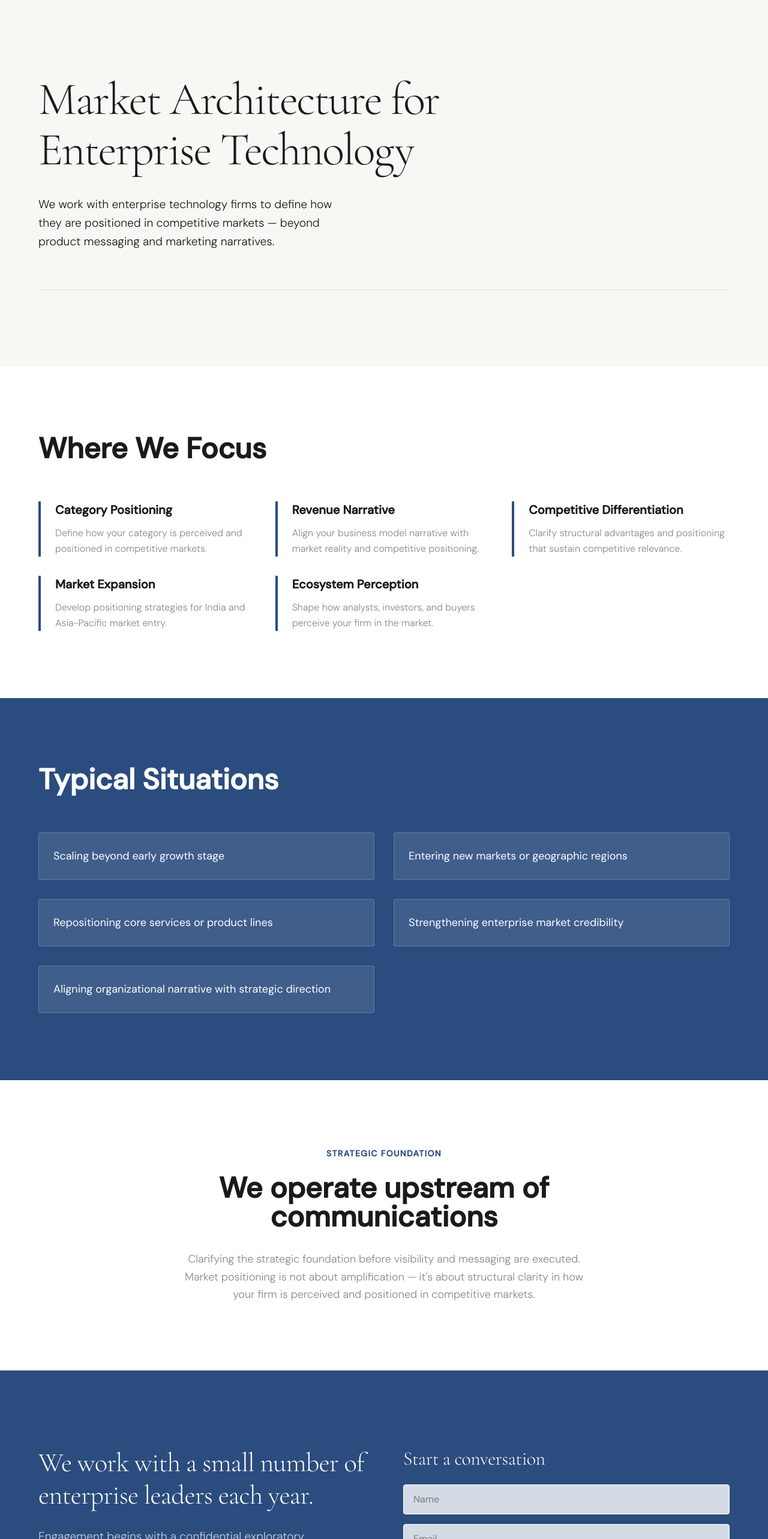
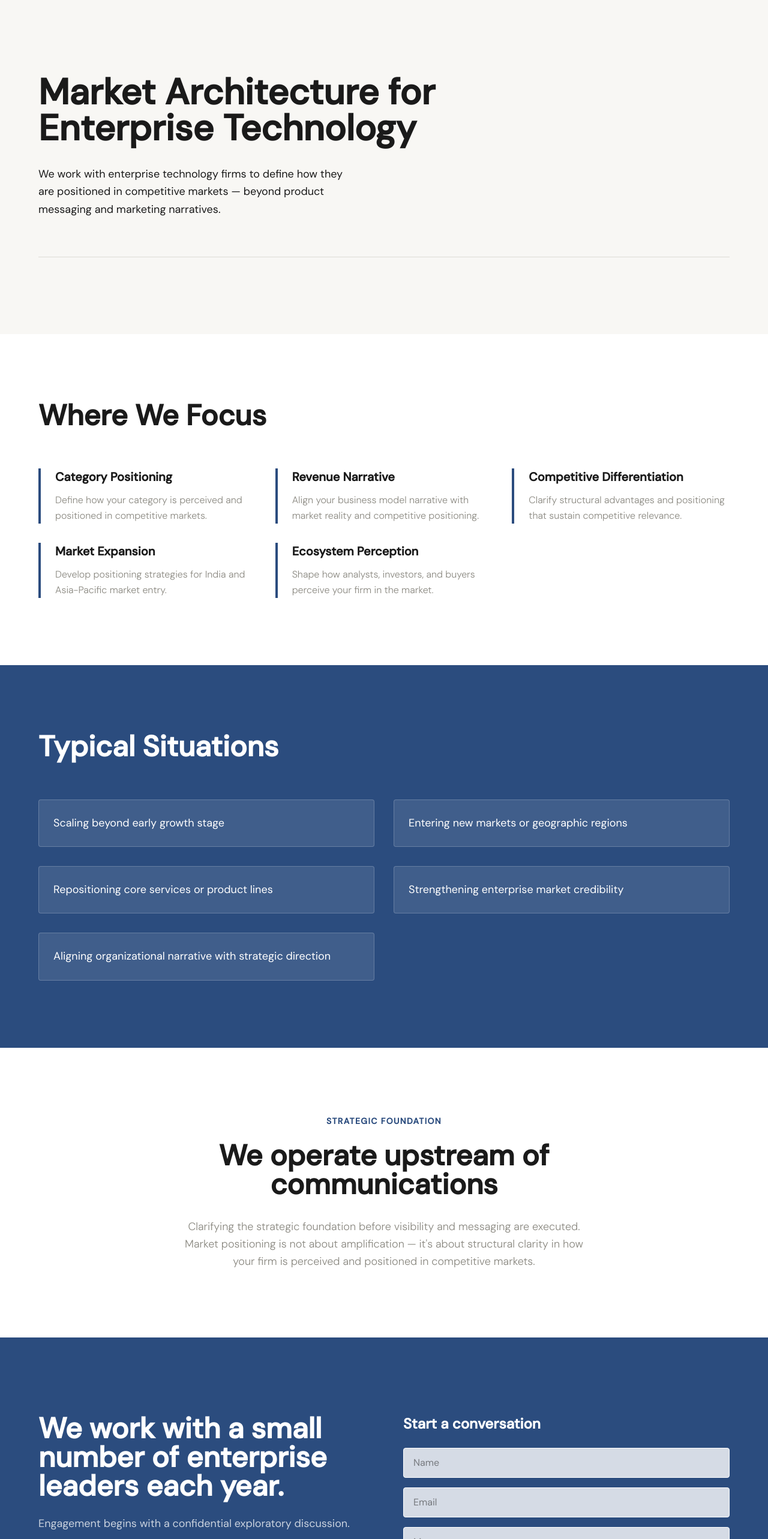
Before and after one commit to neeraj-raje/CABranding, a Next.js app: page /CABranding/company-advisory in a window 1280 px wide. Shown: the part 100-2666 px from the top of the page at 60% size. Built offline with nearby package versions, Linux system fonts and the light colour scheme.

Commit message:
Update Company Advisory hero and CTA to bold sans-serif (McKinsey style)

```diff
--- a/app/company-advisory/page.tsx
+++ b/app/company-advisory/page.tsx
@@ -45,6 +45,7 @@ export default function CompanyAdvisoryPage() {
       <PageHero
         heading={`Market Architecture\nfor Enterprise Technology`}
         lead="We work with enterprise technology firms to define how they are positioned in competitive markets — beyond product messaging and marketing narratives."
+        boldSans={true}
       />
 
       {/* Where We Focus Section */}
--- a/components/sections/DarkCTAFooter.tsx
+++ b/components/sections/DarkCTAFooter.tsx
@@ -36,18 +36,18 @@ export default function DarkCTAFooter() {
         <div className="grid grid-cols-1 lg:grid-cols-2 gap-12 lg:gap-16">
           {/* Left side */}
           <div>
-            <h2 className="font-cormorant font-light text-title text-white">
+            <h2 className="font-dm-sans font-bold text-4xl lg:text-5xl text-white">
               We work with a small number of enterprise leaders each year.
             </h2>
 
-            <p className="font-dm-sans font-light text-lead text-white/75 mt-6">
+            <p className="font-dm-sans font-normal text-lg text-white/75 mt-6">
               Engagement begins with a confidential exploratory discussion.
             </p>
           </div>
 
           {/* Right side — Contact form */}
           <div>
-            <h3 className="font-cormorant font-light text-heading text-white mb-6">
+            <h3 className="font-dm-sans font-bold text-2xl text-white mb-6">
               Start a conversation
             </h3>
 
--- a/components/sections/PageHero.tsx
+++ b/components/sections/PageHero.tsx
@@ -14,6 +14,7 @@ interface PageHeroProps {
   ctaHref?: string
   fullHeight?: boolean
   bgImage?: string
+  boldSans?: boolean
 }
 
 const fadeUp: Variants = {
@@ -30,6 +31,7 @@ export default function PageHero({
   ctaHref = '/contact',
   fullHeight = false,
   bgImage,
+  boldSans = false,
 }: PageHeroProps) {
   const bgStyle = bgImage
     ? {
@@ -62,7 +64,7 @@ export default function PageHero({
           <motion.h1
             variants={fadeUp}
             transition={{ duration: 0.5, ease: 'easeOut' }}
-            className={`font-cormorant ${bgImage ? 'font-normal' : 'font-light'} text-display ${bgImage ? 'text-white' : 'text-ink'}`}
+            className={`${boldSans ? 'font-dm-sans font-bold text-5xl lg:text-6xl' : 'font-cormorant font-light text-display'} ${bgImage ? 'font-bold text-white' : 'text-ink'}`}
           >
             {heading}
           </motion.h1>
@@ -70,7 +72,7 @@ export default function PageHero({
           <motion.p
             variants={fadeUp}
             transition={{ duration: 0.5, ease: 'easeOut' }}
-            className={`font-dm-sans ${bgImage ? 'font-normal' : 'font-light'} text-lead ${bgImage ? 'text-white/90' : 'text-ink'} mt-8 max-w-lg leading-relaxed`}
+            className={`font-dm-sans ${boldSans || bgImage ? 'font-normal' : 'font-light'} ${boldSans ? 'text-lg' : 'text-lead'} ${bgImage ? 'text-white/90' : 'text-ink'} mt-8 max-w-lg leading-relaxed`}
           >
             {lead}
           </motion.p>
```
